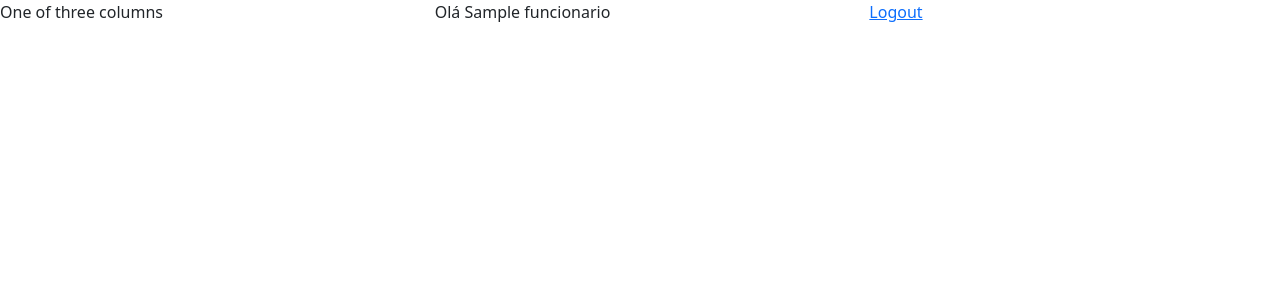
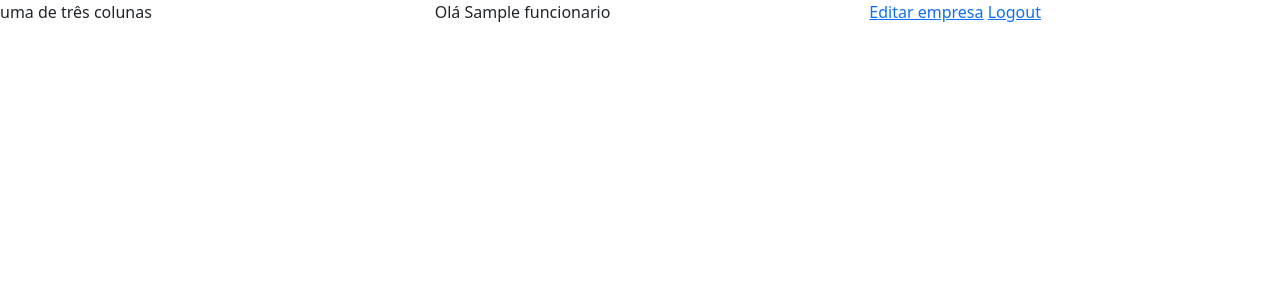
Before and after one commit to Rafael-Arkeo/Gestao_RH, a Django app: page / in a window 1280 px wide. Shown: the top 300 px of the page. Run offline with Django 3.2, Linux system fonts and the light colour scheme; a user stored in the database is signed in; tables that the repository leaves empty hold one stand-in row (values such as "Sample post"); some libraries are stand-ins or nearby versions.

Commit message:
retomando o projeto

```diff
--- a/apps/funcionarios/models.py
+++ b/apps/funcionarios/models.py
@@ -10,7 +10,7 @@ class Funcionario(models.Model):
     nome = models.CharField(max_length=100)
     user = models.OneToOneField(User, on_delete=models.PROTECT)
     departamentos = models.ManyToManyField(Departamento)
-    empresa = models.ForeignKey(Empresa, on_delete=models.PROTECT)
+    empresa = models.ForeignKey(Empresa, on_delete=models.PROTECT, null=True, blank=True)
 
 
 
--- a/apps/website/templates/website/index.html
+++ b/apps/website/templates/website/index.html
@@ -5,12 +5,15 @@
 
    <div class="row">
     <div class="col-sm">
-      One of three columns
+       uma de três colunas
     </div>
     <div class="col-sm">
-      Olá {{usuario.funcionario.nome}}
+     Olá {{usuario.funcionario.nome}}
     </div>
     <div class="col-sm">
+         {% if usuario.funcionario.empresa %}
+        <a href="">Editar empresa</a>
+        {% endif%}
       <a href="{% url 'logout' %}">Logout</a>
     </div>
   </div>
```
Also changed, not shown: apps/funcionarios/migrations/0011_alter_funcionario_empresa.py (added).
